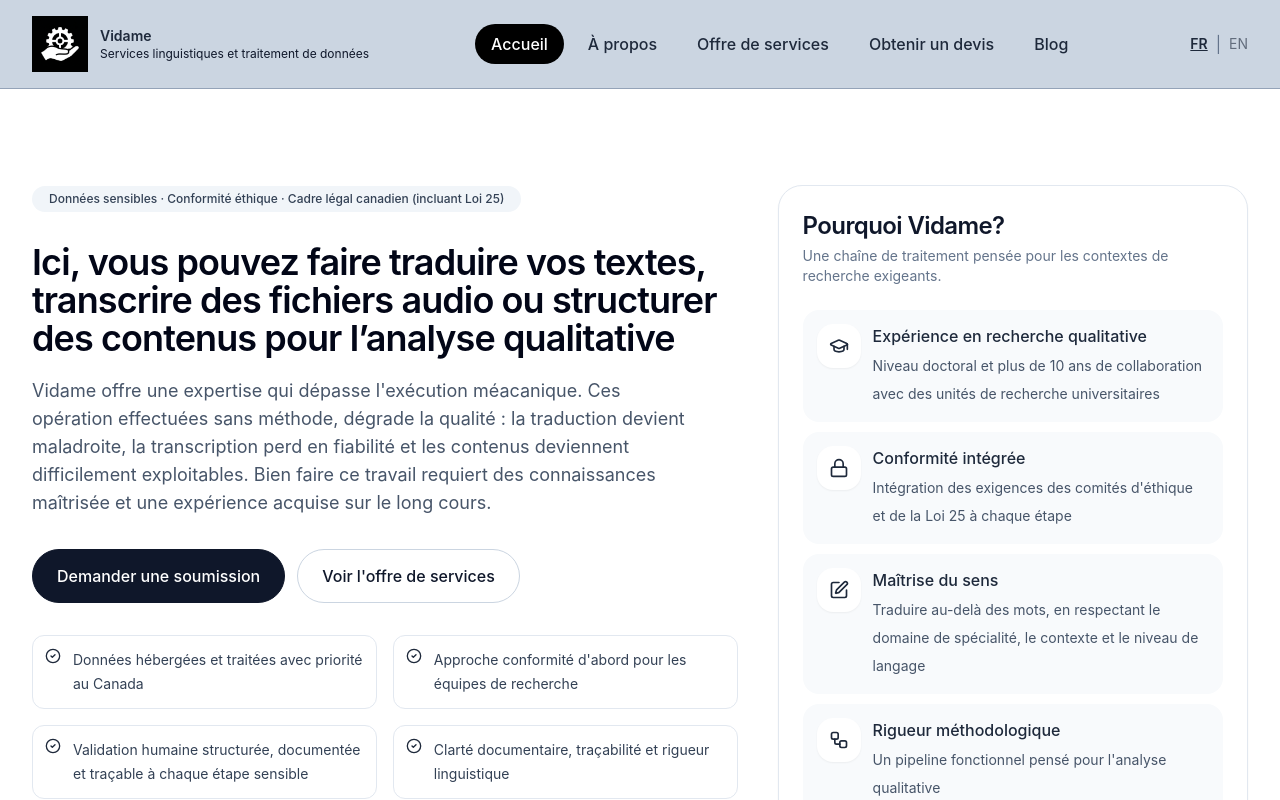
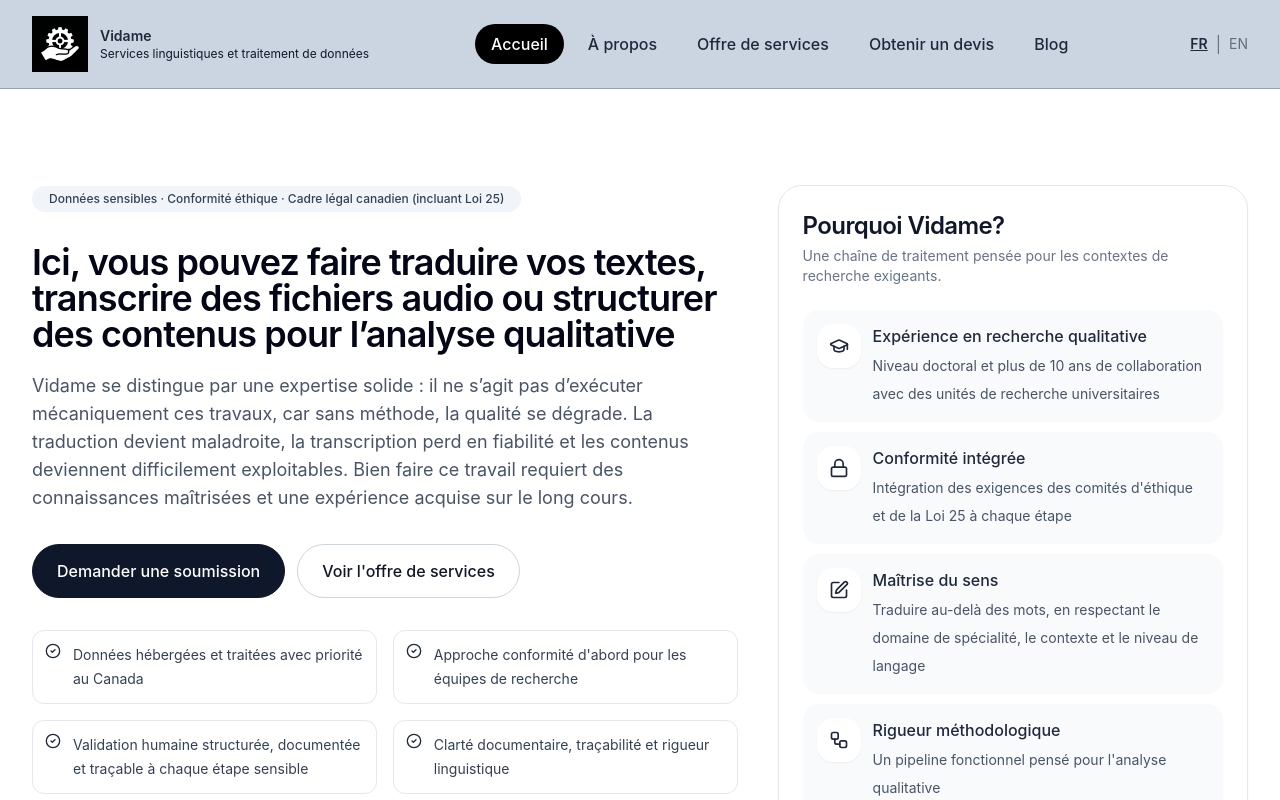
Before and after one commit to momopro21/vidame-recherche, a React (Vite) app: page / in a window 1280 px wide. Shown: the top 800 px of the page. Built offline with nearby package versions, Linux system fonts and the light colour scheme; the HTML template or start-up script is replaced by a standard one.

Commit message:
Update App.tsx

```diff
--- a/src/App.tsx
+++ b/src/App.tsx
@@ -346,11 +346,11 @@ function Shell({
               <Badge className="rounded-full bg-slate-100 px-4 py-1 text-slate-700 hover:bg-slate-100">Données sensibles · Conformité éthique · Cadre légal canadien (incluant Loi 25)</Badge>
               <div className="space-y-5">
                 {/* ===== VIDAME_REPERE_TITRE_PRINCIPAL_ACCUEIL ===== */}
-                <h1 className="max-w-4xl text-4xl font-semibold tracking-tight text-slate-950 md:text-4xl md:leading-[1.05]">
+                <h1 className="max-w-4xl text-4xl font-semibold tracking-tight text-slate-950 md:text-4xl md:leading-[1.0]">
                   Ici, vous pouvez faire traduire vos textes, transcrire des fichiers audio ou structurer des contenus pour l’analyse qualitative
                 </h1>
                 <p className="max-w-2xl text-base leading-7 text-slate-600 md:text-lg">
-                  Vidame offre une expertise qui dépasse l'exécution méacanique. Ces opération effectuées sans méthode, dégrade la qualité : la traduction devient maladroite, la transcription perd en fiabilité et les contenus deviennent difficilement exploitables. Bien faire ce travail requiert des connaissances maîtrisée et une expérience acquise sur le long cours.
+                 Vidame se distingue par une expertise solide : il ne s’agit pas d’exécuter mécaniquement ces travaux, car sans méthode, la qualité se dégrade. La traduction devient maladroite, la transcription perd en fiabilité et les contenus deviennent difficilement exploitables. Bien faire ce travail requiert des connaissances maîtrisées et une expérience acquise sur le long cours.
                 </p>
               </div>
               <div className="flex flex-wrap gap-3">
```
